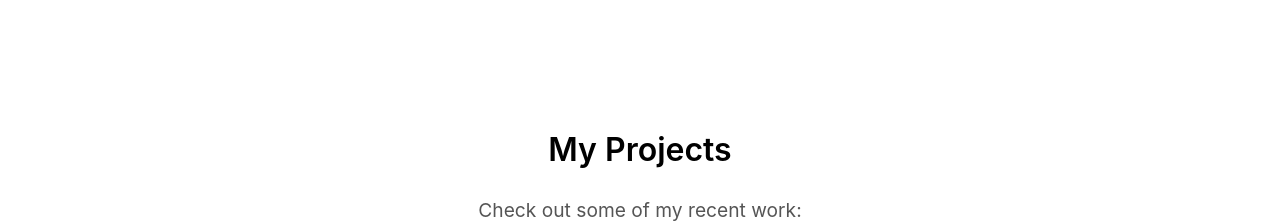
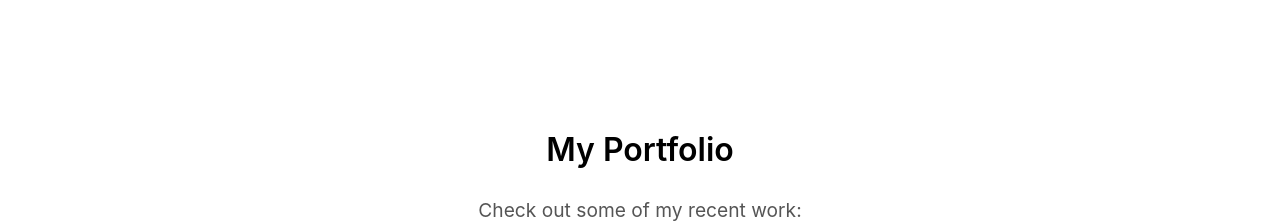
Before and after one commit to Dhairya1281/portfolio25, a React (Create React App) app: page /#home in a window 1280 px wide. Shown: the part 2320-2543 px from the top of the page. Built offline with nearby package versions, Linux system fonts and the light colour scheme.

Commit message:
Update Portfolio.jsx

```diff
--- a/src/components/jsx/Portfolio.jsx
+++ b/src/components/jsx/Portfolio.jsx
@@ -25,7 +25,7 @@ const Portfolio = () => {
         animate={inView ? { opacity: 1, y: 0 } : {}}
         transition={{ delay: 0.2, duration: 0.6 }}
       >
-        My Projects
+        My Portfolio
       </motion.h2>
 
       <motion.p
```
